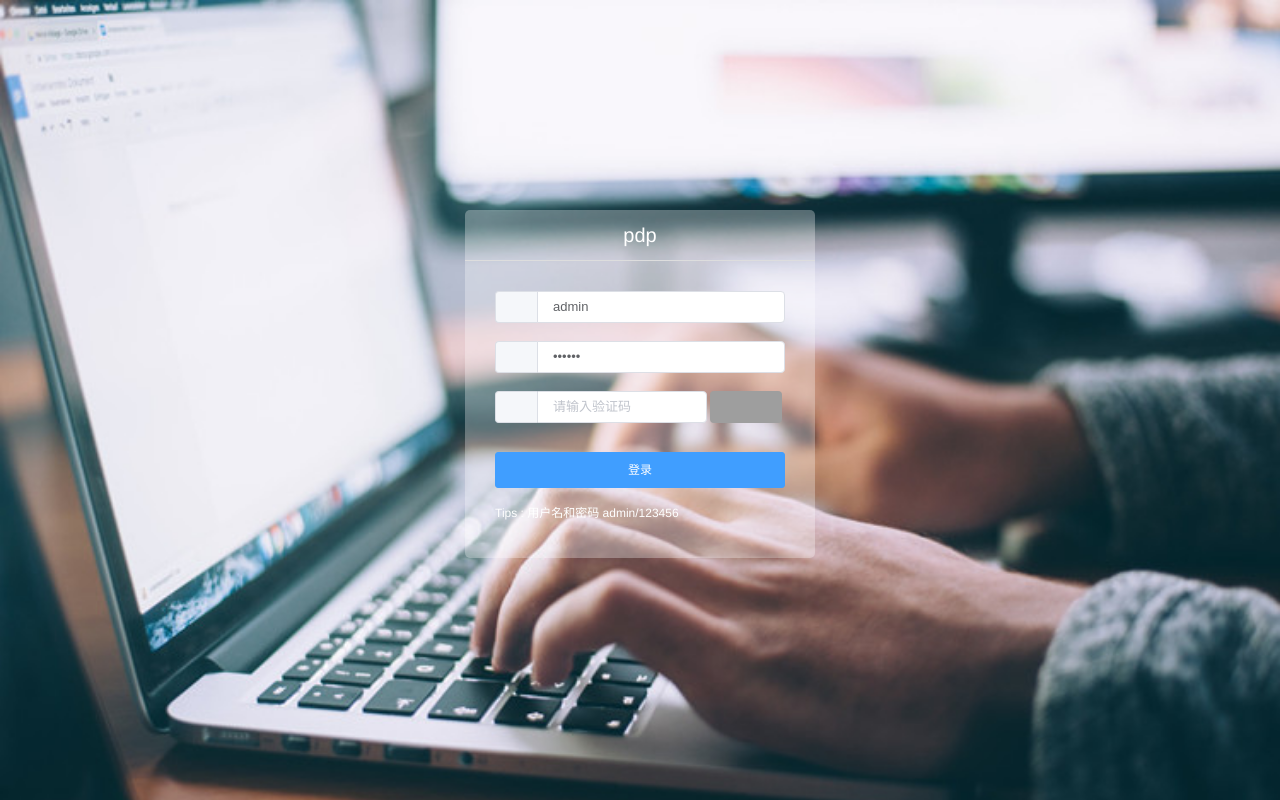
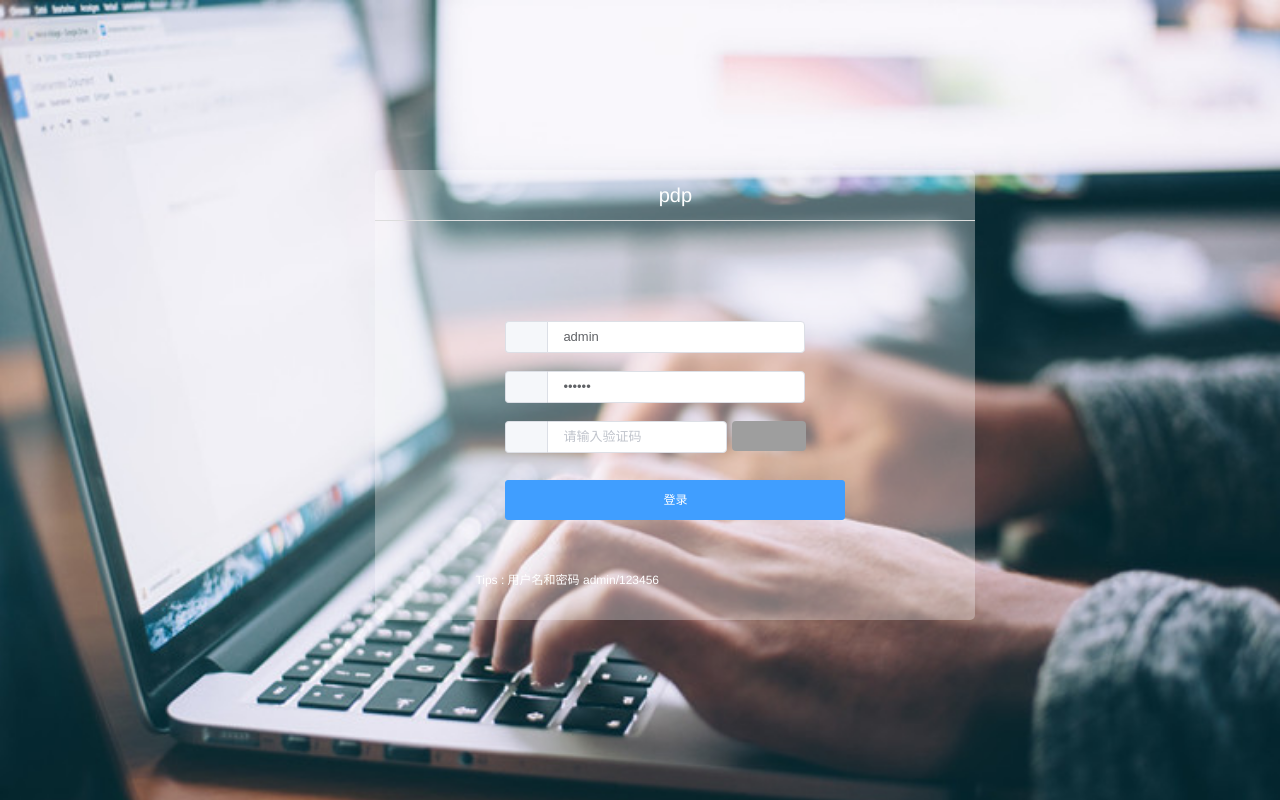
Before and after one commit to wuchunfu/pdp_web, a Vue app: page /#/login in a window 1280 px wide. Built offline with nearby package versions, Linux system fonts and the light colour scheme; a small style sheet from the web is missing.

Commit message:
前端登录页面调整

```diff
--- a/src/components/page/Login.vue
+++ b/src/components/page/Login.vue
@@ -2,9 +2,9 @@
     <div class="login-wrap">
         <div class="ms-login">
             <div class="ms-title">pdp</div>
-            <el-form :model="param" :rules="rules" ref="login" label-width="0px" class="ms-content">
+            <el-form :model="param" :rules="rules" ref="login" label-width="30px" class="ms-content">
                 <el-form-item prop="account">
-                    <el-input v-model="param.account" placeholder="account">
+                    <el-input v-model="param.account" placeholder="account" style="width:300px;">
                         <el-button slot="prepend" icon="el-icon-lx-people"></el-button>
                     </el-input>
                 </el-form-item>
@@ -14,6 +14,7 @@
                             placeholder="password"
                             v-model="param.password"
                             @keyup.enter.native="submitForm()"
+                            style="width:300px;"
                     >
                         <el-button slot="prepend" icon="el-icon-lx-lock"></el-button>
                     </el-input>
@@ -116,9 +117,10 @@
 
     .ms-login {
         position: absolute;
-        left: 50%;
-        top: 50%;
-        width: 350px;
+        left: 43%;
+        top: 45%;
+        width: 600px;
+        height: 450px;
         margin: -190px 0 0 -175px;
         border-radius: 5px;
         background: rgba(255, 255, 255, 0.3);
@@ -126,7 +128,7 @@
     }
 
     .ms-content {
-        padding: 30px 30px;
+        padding: 100px 100px;
     }
 
     .login-btn {
@@ -134,27 +136,26 @@
     }
 
     .login-btn button {
-        width: 100%;
-        height: 36px;
+        width: 85%;
+        height: 40px;
         margin-bottom: 10px;
     }
 
     .login-tips {
         font-size: 12px;
-        line-height: 30px;
+        line-height: 100px;
         color: #fff;
     }
 
-
     .login-code {
-        width: 73%;
+        width: 60%;
         float: left;
     }
 
     .login-code-img {
-        margin-left: 3px;
+        margin-left: 5px;
         border-radius: 4px;
-        width: 25%;
-        height: 32px;
+        width: 20%;
+        height: 30px;
     }
 </style>
```
